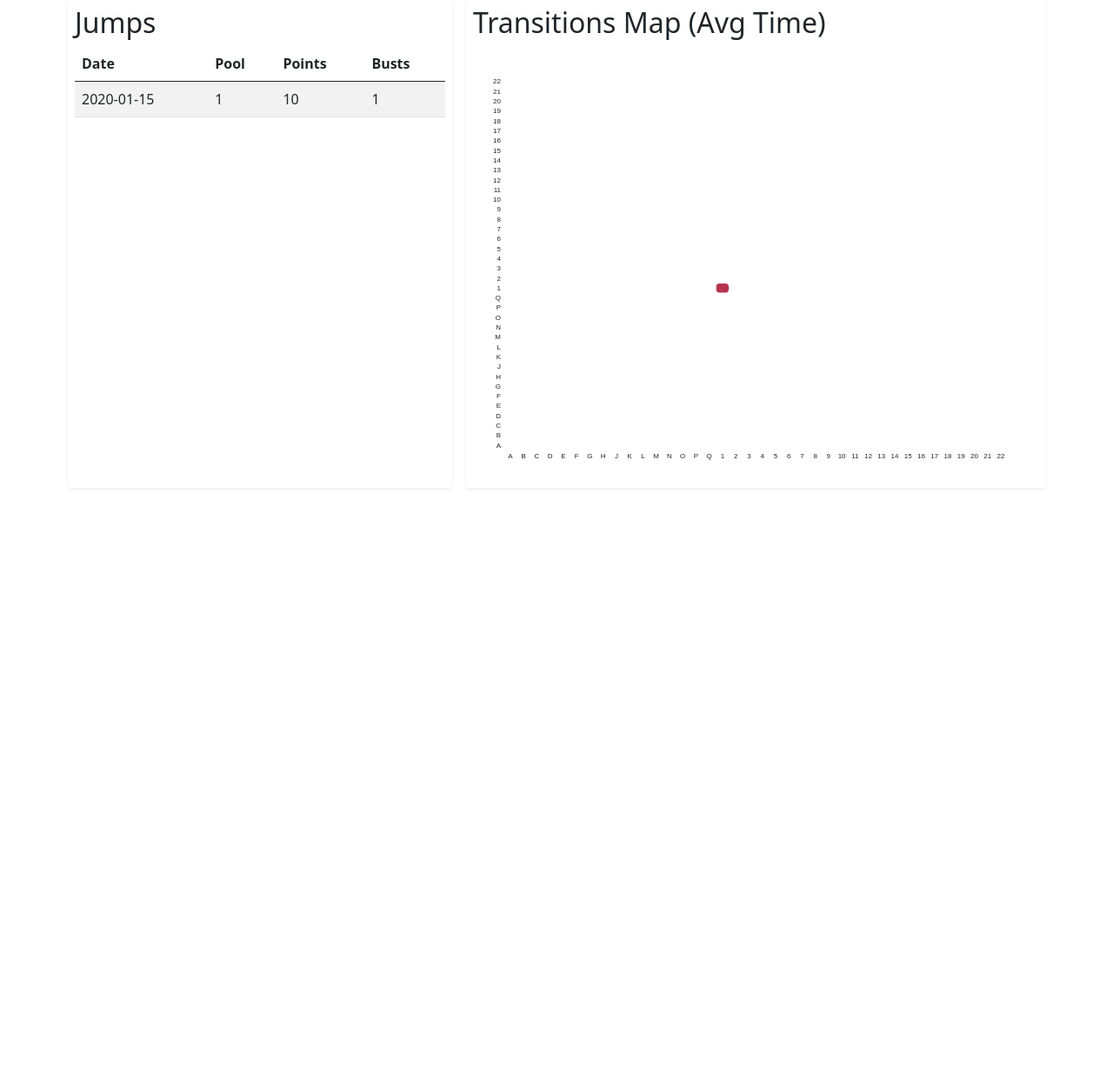
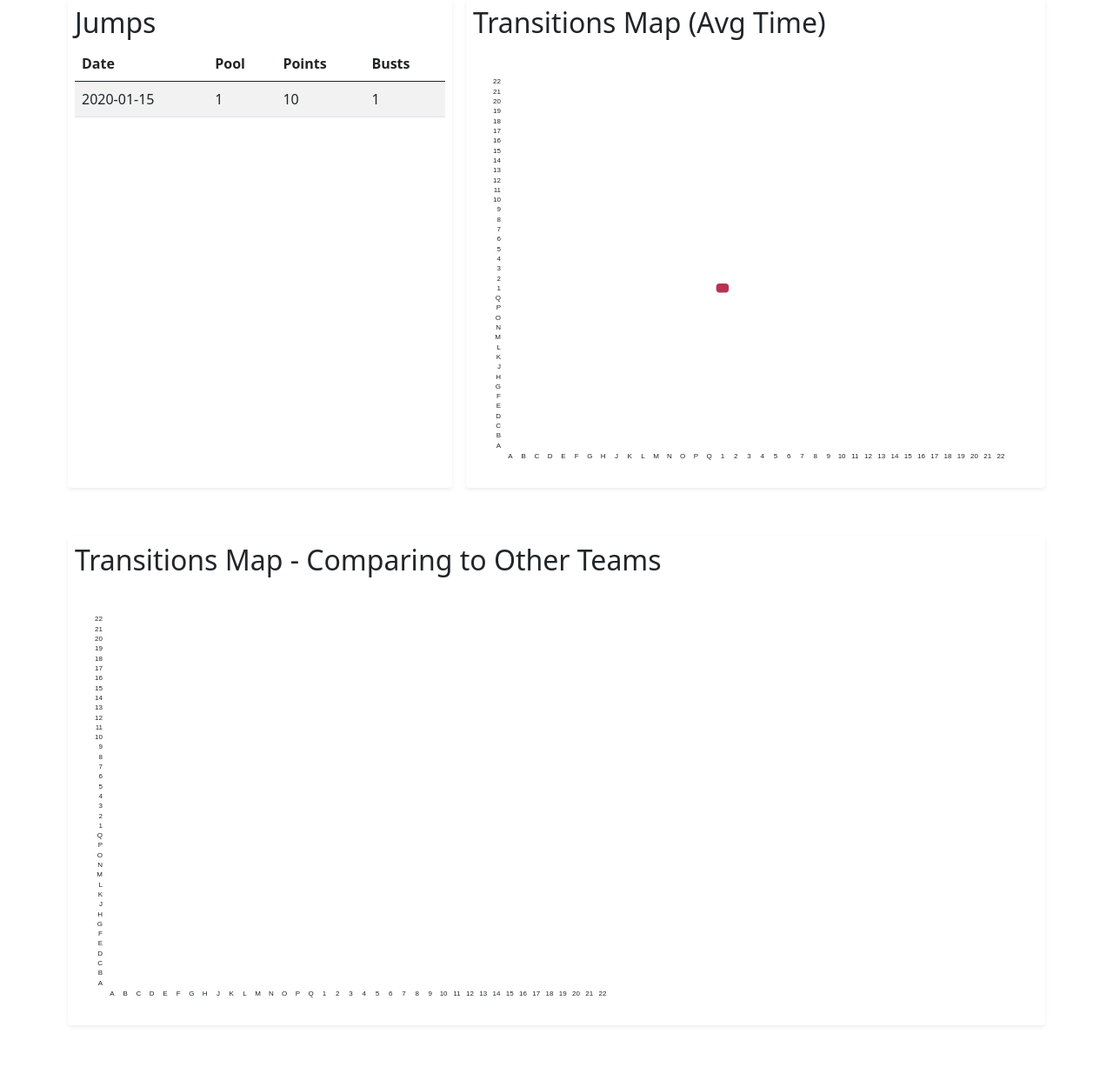
Before and after one commit to paulobueno/point-tracker, a Django app: page /jumps/00000000-0000-0000-0000-000000000001 in a window 1280 px wide. Shown: the part 139-1366 px from the top of the page at 87% size. Before the commit the page ends 701 px from the top, so only its background shows below. Run offline with Django 4.2, Linux system fonts and the light colour scheme; tables that the repository leaves empty hold one stand-in row (values such as "Sample post"); data that the repository does not hold is empty; some libraries are stand-ins or nearby versions.

Commit message:
added comparison heatmap

```diff
--- a/tracker/static/js/heatmap.js
+++ b/tracker/static/js/heatmap.js
@@ -1,19 +1,16 @@
-    // set the dimensions and margins of the graph
+function genHeatMap(jsonData, selectedId) {
+d3.json(jsonData).then(function(data) {
+console.log(jsonData);
+console.log(selectedId);
 const margin = {top: 35, right: 35, bottom: 35, left: 35},
       width = 650 - margin.left - margin.right,
-  height = 500 - margin.top - margin.bottom;
-
-// append the svg object to the body of the page
-const svg = d3.select("#my_dataviz")
+      height = 500 - margin.top - margin.bottom,
+      svg = d3.select(selectedId)
               .append("svg")
                 .attr("width", width + margin.left + margin.right)
                 .attr("height", height + margin.top + margin.bottom)
               .append("g")
                 .attr("transform", `translate(${margin.left}, ${margin.top})`);
-
-//Read the data
-d3.json(data_url).then(function(data) {
-
   // Labels of row and columns -> unique identifier of the column called 'group' and 'variable'
   const points = ['A','B','C','D','E','F','G','H','J','K','L','M','N','O','P','Q','1','2','3','4','5','6','7','8','9','10','11','12','13','14','15','16','17','18','19','20','21','22']
 
@@ -44,7 +41,7 @@ d3.json(data_url).then(function(data) {
     .domain([-2,0])
 
   // create a tooltip
-  const tooltip = d3.select("#my_dataviz")
+  const tooltip = d3.select(selectedId)
     .append("div")
     .style("opacity", 0)
     .attr("class", "tooltip")
@@ -65,8 +62,7 @@ d3.json(data_url).then(function(data) {
   const mousemove = function(event,d) {
     tooltip
       .html("Transition 'from -> to': " + d.start + " -> " + d.end + "<br>Average time executed: " + d.duration + "s")
-      .style("left", (event.x) + "px")
-      .style("top", (event.y) + "px")
+
   }
   const mouseleave = function(event,d) {
     tooltip
@@ -94,3 +90,4 @@ d3.json(data_url).then(function(data) {
     .on("mousemove", mousemove)
     .on("mouseleave", mouseleave)
 })
+}
--- a/tracker/templates/main.html
+++ b/tracker/templates/main.html
@@ -6,7 +6,6 @@
     <title>FooTracker</title>
     <script type="text/javascript" src="{% static '/js/bootstrap.js' %}"></script>
     <link href="{% static '/css/bootstrap.css' %}" rel="stylesheet">
-    <link rel="stylesheet" href="https://cdn.jsdelivr.net/npm/bootstrap-icons@1.10.3/font/bootstrap-icons.css">
     <link rel="icon"
           href="{% static '/alien.png' %}">
 
--- a/tracker/templates/team.html
+++ b/tracker/templates/team.html
@@ -32,8 +32,14 @@
             <p class="h2">Transitions Map (Avg Time)</p>
             <div id="my_dataviz"></div>
         </div>
+        <div class="col shadow-sm p-2 mb-5 bg-white rounded m-2">
+            <p class="h2">Transitions Map - Comparing to Other Teams</p>
+            <div id="my_dataviz2"></div>
+        </div>
     </div>
 </div>
 <script>const data_url = "{% url 'heatmap_transition' team.external_id %}"</script>
 <script src="{% static '/js/heatmap.js' %}"></script>
+<script>genHeatMap("{% url 'heatmap_transition' team.external_id %}","#my_dataviz")</script>
+<script>genHeatMap("{% url 'heatmap_transition_comparison' team.external_id %}","#my_dataviz2")</script>
 {% endblock %}
--- a/tracker/urls.py
+++ b/tracker/urls.py
@@ -9,7 +9,12 @@ urlpatterns = [
     path('athlete_register', views.athlete_register),
     path('athletes', views.athletes),
     path('', views.login_view, name='index'),
-    path('team/heatmap_transition/<uuid:team_external_id>', views.heatmap_transitions_data, name='heatmap_transition'),
+    path('team/heatmap_transition/<uuid:team_external_id>',
+         views.heatmap_transitions_data,
+         name='heatmap_transition'),
+    path('team/heatmap_transition_comparison/<uuid:team_external_id>',
+         views.heatmap_transitions_comparison_data,
+         name='heatmap_transition_comparison'),
     path('team/<uuid:team_external_id>', views.team_page),
     path('jumps/<uuid:team_external_id>', views.team_jumps, name='team_jumps'),
     path('jump/<uuid:jump_external_id>', views.team_jump)
--- a/tracker/views.py
+++ b/tracker/views.py
@@ -1,4 +1,6 @@
 import uuid
+from statistics import mean
+
 from django.db import transaction
 from django.http import HttpResponse, JsonResponse
 from django.shortcuts import get_object_or_404, render, redirect
@@ -139,7 +141,7 @@ def login_view(request):
     return render(request, 'login.html')
 
 
-def heatmap_transitions_data(request, team_external_id):
+def heatmap_transitions_data(_, team_external_id):
     team = Team.objects.get(external_id=team_external_id)
     jumps = Jump.objects.filter(team=team)
     transitions = Transition.objects.filter(jump__in=jumps)
@@ -149,6 +151,41 @@ def heatmap_transitions_data(request, team_external_id):
                     'end': str(row.get('point_2_id')),
                     'duration': row.get('duration')}
         data.append(row_json)
+    data = sorted(data, key=lambda d: (d['start'], d['end']), reverse=True)
+    return JsonResponse(data, safe=False)
+
+
+def heatmap_transitions_comparison_data(_, team_external_id):
+    team = Team.objects.get(external_id=team_external_id)
+    team_jumps = Jump.objects.filter(team=team)
+    other_teams_jumps = Jump.objects.exclude(team=team)
+    team_transitions = Transition.objects.filter(jump__in=team_jumps)
+    other_teams_transitions = Transition.objects.exclude(jump__in=team_jumps)
+    other_teams_data = {}
+    team_data = {}
+    data = []
+    for row in team_transitions.values():
+        transition_key = '-'.join([row.get('point_1_id'), row.get('point_2_id')])
+        transition_data = team_data.get(transition_key, [])
+        transition_data.append(float(row.get('duration')))
+        team_data.update({transition_key: transition_data})
+    for key in team_data.keys():
+        team_data[key] = mean(team_data[key])
+    for row in other_teams_transitions.values():
+        transition_key = '-'.join([row.get('point_1_id'), row.get('point_2_id')])
+        transition_data = other_teams_data.get(transition_key, [])
+        transition_data.append(float(row.get('duration')))
+        other_teams_data.update({transition_key: transition_data})
+    for key in other_teams_data.keys():
+        other_teams_data[key] = mean(other_teams_data[key])
+    for team_transition in team_data.keys():
+        for other_teams_transition in other_teams_data.keys():
+            if team_transition == other_teams_transition:
+                start, end = team_transition.split('-')
+                row_json = {'start': start,
+                            'end': end,
+                            'duration': team_data[team_transition]-other_teams_data[team_transition]}
+                data.append(row_json)
     data = sorted(data, key=lambda d: (d['start'], d['end']), reverse=True)
     return JsonResponse(data, safe=False)
 
```
Lines whose indentation alone changed are shown as unchanged.
